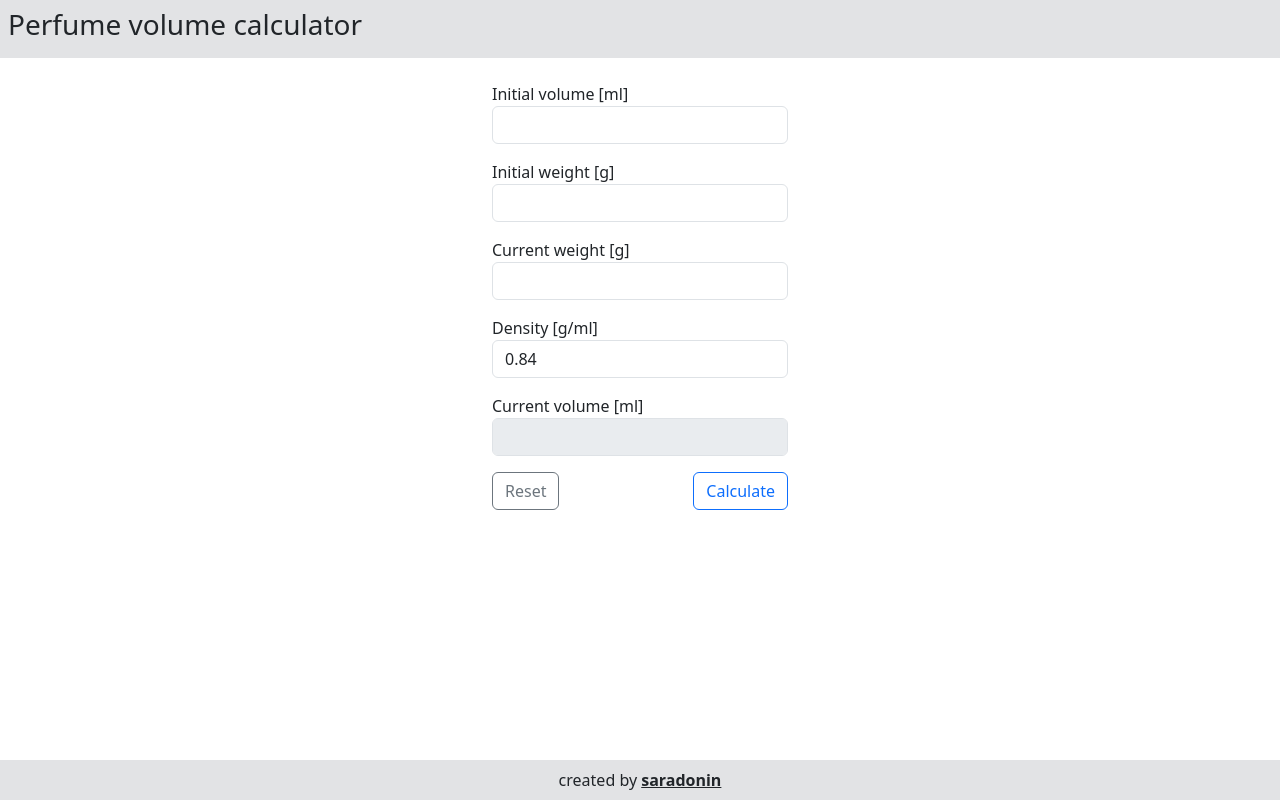
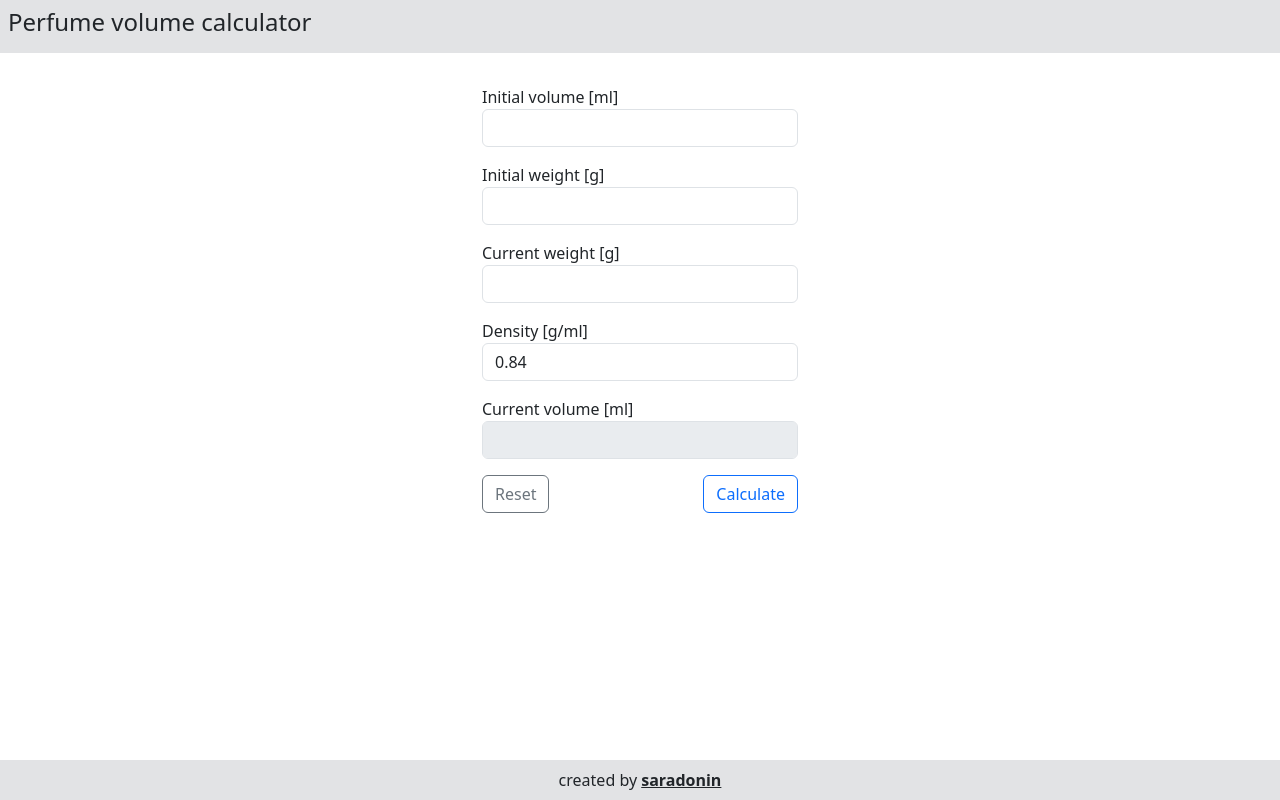
Before and after one commit to saradonin/calculator, a Flask app: page / in a window 1280 px wide. Run offline with Flask 3, Linux system fonts and the light colour scheme.

Commit message:
styles tweaked

```diff
--- a/templates/__base__.html
+++ b/templates/__base__.html
@@ -1,6 +1,6 @@
-
 <!DOCTYPE html>
 <html>
+
 <head>
     <meta charset="utf-8" name="viewport" content="width=device-width, initial-scale=1">
     <link href="https://cdn.jsdelivr.net/npm/bootstrap@5.3.1/dist/css/bootstrap.min.css" rel="stylesheet"
@@ -10,7 +10,7 @@
 <body class="d-flex flex-column min-vh-100">
 
     <nav class="navbar bg-secondary-subtle align-items-center p-2 mb-4">
-    <h3>Perfume volume calculator</h2>
+        <h4>Perfume volume calculator</h4>
     </nav>
 
 
@@ -31,4 +31,5 @@
     </footer>
 
 </body>
+
 </html>
--- a/templates/calculator_form.html
+++ b/templates/calculator_form.html
@@ -2,15 +2,19 @@
 {% block content %}
 
 
-<div class="container-sm" style="width: 320px">
+<div class="container-sm" style="width: 340px">
 
   <form action="" method="POST">
 
-  <div class="form-group row">
+    <!-- <div class="form-group row mb-3">
+      <h4>Perfume volume calculator</h4>
+    </div> -->
+
+    <div class="form-group row mb-2 text-danger">
+      <div class="col-xs-2">
         {{message}}
       </div>
-
-
+    </div>
 
     <div class="form-group row mb-3">
       <div class="col-xs-2">
@@ -43,7 +47,8 @@
     <div class="form-group row mb-3">
       <div class="col-xs-2">
         <label>Current volume [ml]</label>
-        <input type="text" class="form-control fw-bold" name="current_volume" value="{{current_volume}}" disabled readonly>
+        <input type="text" class="form-control fw-bold" name="current_volume" value="{{current_volume}}" disabled
+          readonly>
       </div>
     </div>
 
@@ -54,7 +59,6 @@
       </div>
     </div>
 
-
   </form>
 </div>
 
```
Lines whose indentation alone changed are shown as unchanged.
